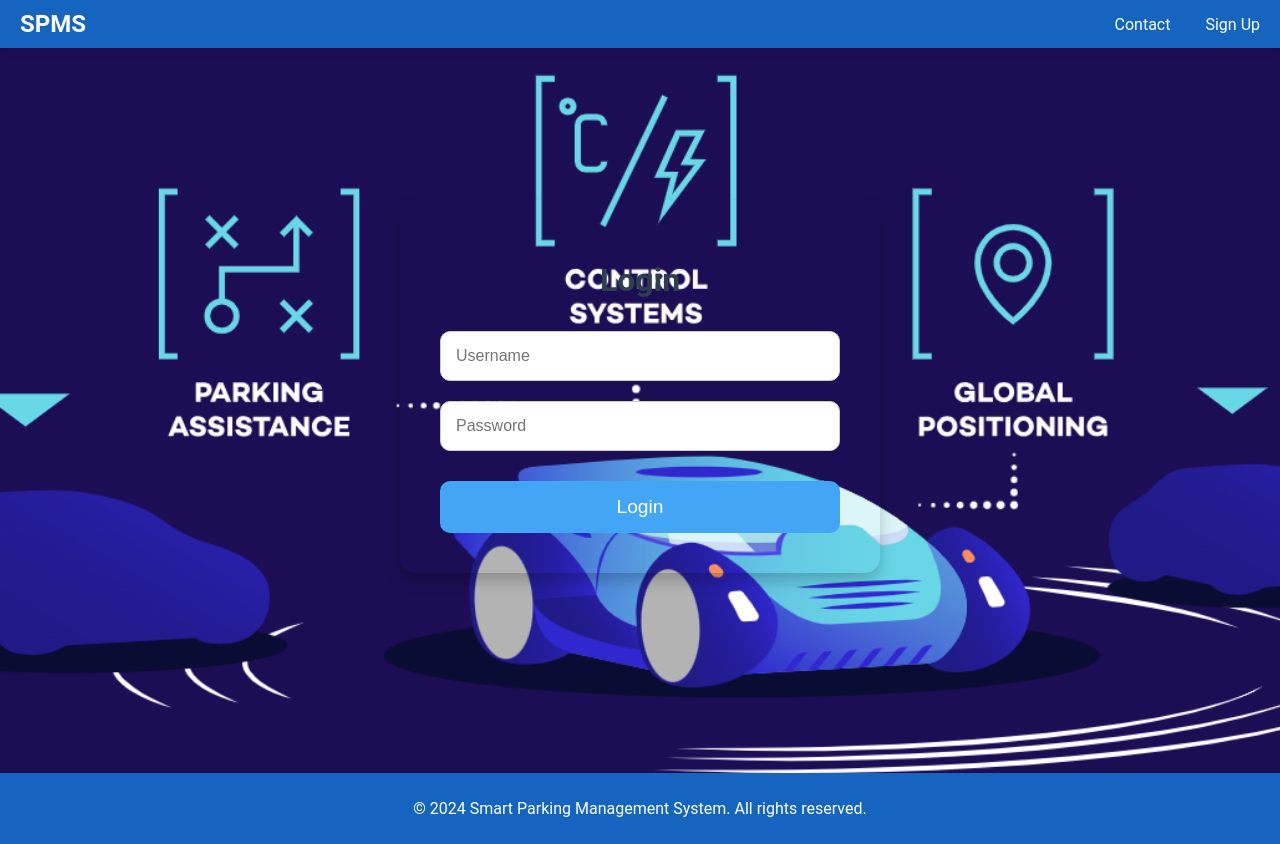
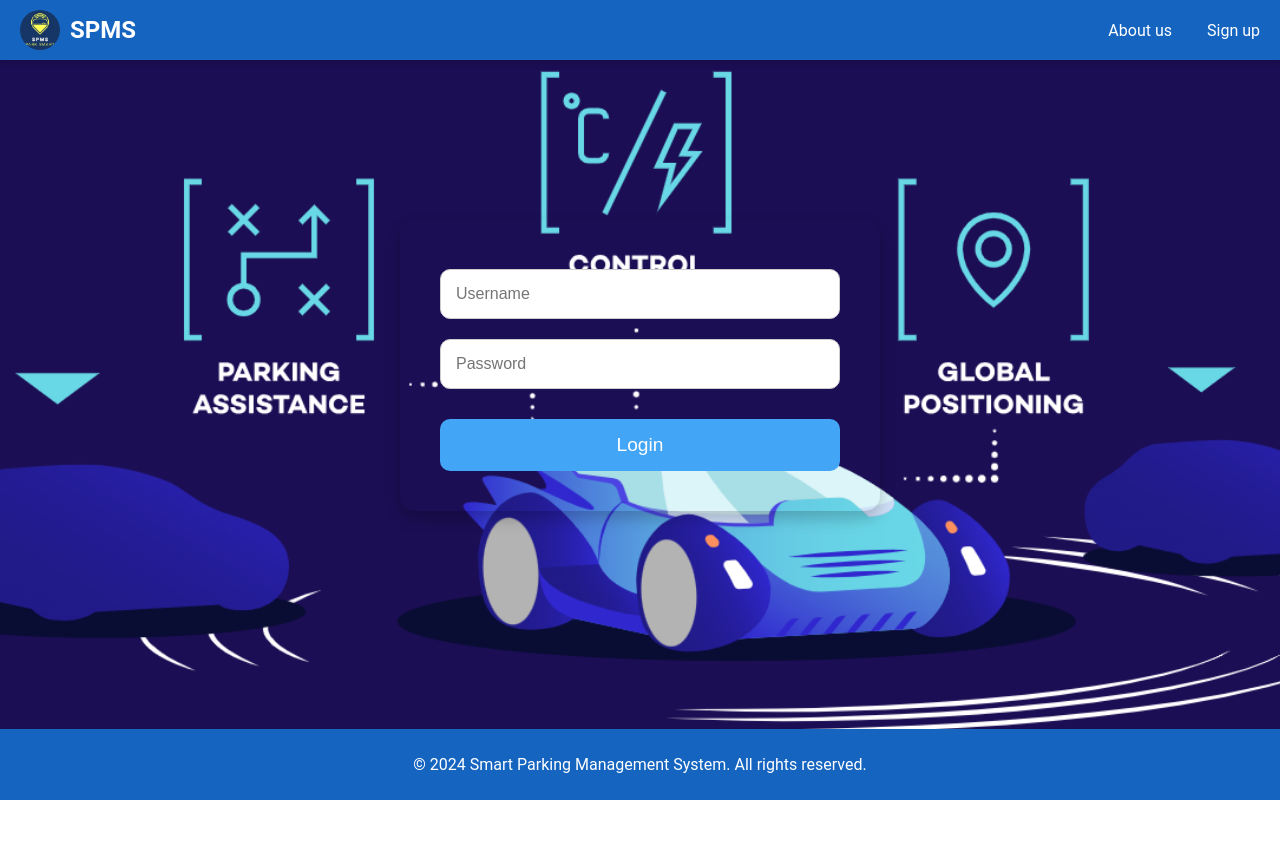
Before and after one commit to EitanBellaiche/SPMS-PROJECT, a React (Create React App) app in the folder client/: page / in a window 1280 px wide. After the commit the page ends 800 px from the top, so only its background shows below. Built offline with nearby package versions, Linux system fonts and the light colour scheme; no server answers.

Commit message:
fix_login_users

```diff
--- a/client/src/Login.jsx
+++ b/client/src/Login.jsx
@@ -1,8 +1,7 @@
 import React, { useState } from "react";
-import { useNavigate } from "react-router-dom";
-import { Link } from "react-router-dom";
-
+import { useNavigate, Link } from "react-router-dom"; // תיקון: הוספתי את Link
 import "./Login.css";
+import logo from "./assets/logo.png"; // Importing the logo from src/assets
 
 const Login = () => {
   const [credentials, setCredentials] = useState({
@@ -11,6 +10,12 @@ const Login = () => {
   });
   const [errorMessage, setErrorMessage] = useState("");
   const navigate = useNavigate();
+
+  // URL של ה-API מבוסס על סביבת העבודה
+  const API_URL =
+    process.env.NODE_ENV === "development"
+      ? process.env.REACT_APP_API_URL || "http://localhost:5000"
+      : process.env.REACT_APP_API_PRODUCTION_URL || "https://spms-project.onrender.com";
 
   const handleChange = (e) => {
     const { name, value } = e.target;
@@ -21,7 +26,7 @@ const Login = () => {
     e.preventDefault();
 
     try {
-      const response = await fetch("http://127.0.0.1:5000/login", {
+      const response = await fetch(`${API_URL}/login`, {
         method: "POST",
         headers: {
           "Content-Type": "application/json",
@@ -29,23 +34,33 @@ const Login = () => {
         body: JSON.stringify(credentials),
       });
 
+      if (!response.ok) {
+        // אם השרת החזיר שגיאה
+        const errorData = await response.json();
+        setErrorMessage(errorData.message || "An error occurred.");
+        return;
+      }
+
       const data = await response.json();
 
       if (data.success) {
-        // שמירת שם המשתמש ותמונת הפרופיל ב-LocalStorage
+        // Save username, profile picture, and role to localStorage
         localStorage.setItem("username", data.username);
         localStorage.setItem("profilePicture", data.profile_picture);
+        localStorage.setItem("role", data.role); // Save role to localStorage
 
-        // ניתוב לפי תפקיד
+        // Navigate based on role
         if (data.role === "admin") {
-          navigate("/admin"); // ניתוב לעמוד admin
-        } else if (data.role === "client") {
-          navigate("/home"); // ניתוב לעמוד הבית
+          navigate("/admin");
+        } else if (data.role === "guest") {
+          navigate("/home");
+        } else if (data.role === "employee") {
+          navigate("/home");
         } else {
           setErrorMessage("Role not recognized.");
         }
       } else {
-        setErrorMessage(data.message); // הצגת שגיאה למשתמש
+        setErrorMessage(data.message);
       }
     } catch (error) {
       console.error("Error:", error);
@@ -56,14 +71,17 @@ const Login = () => {
   return (
     <div className="login-page">
       <header className="homepage-header">
-        <div className="logo">SPMS</div>
+        <div className="logo">
+          <img src={logo} alt="SPMS Logo" className="logo-image" />
+          SPMS
+        </div>
         <nav className="navbar">
           <ul>
             <li>
-              <a href="#contact-footer">Contact</a>
+              <Link to="/about">About us</Link> {/* שונה ל- Link במקום <a href> */}
             </li>
             <li>
-              <Link to = "/signup">Sign Up</Link>
+              <Link to="/signup">Sign up</Link> {/* שונה ל- Link במקום <a href> */}
             </li>
           </ul>
         </nav>
@@ -71,7 +89,6 @@ const Login = () => {
 
       <main className="login-main">
         <div className="login-container">
-          <h1>Login</h1>
           <form onSubmit={handleSubmit} className="login-form">
             <input
               type="text"
```
Also changed, not shown: 1 other file (tests, documents, lock files or other folders).
